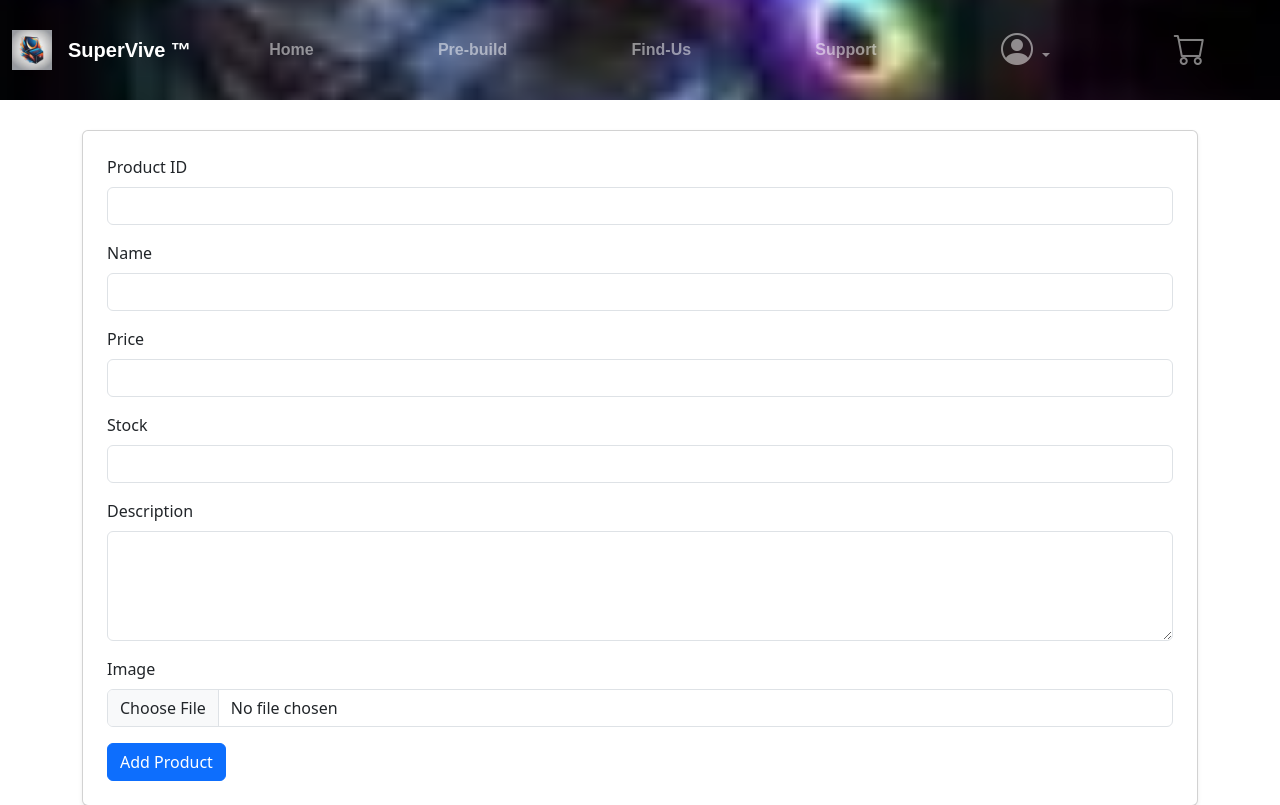
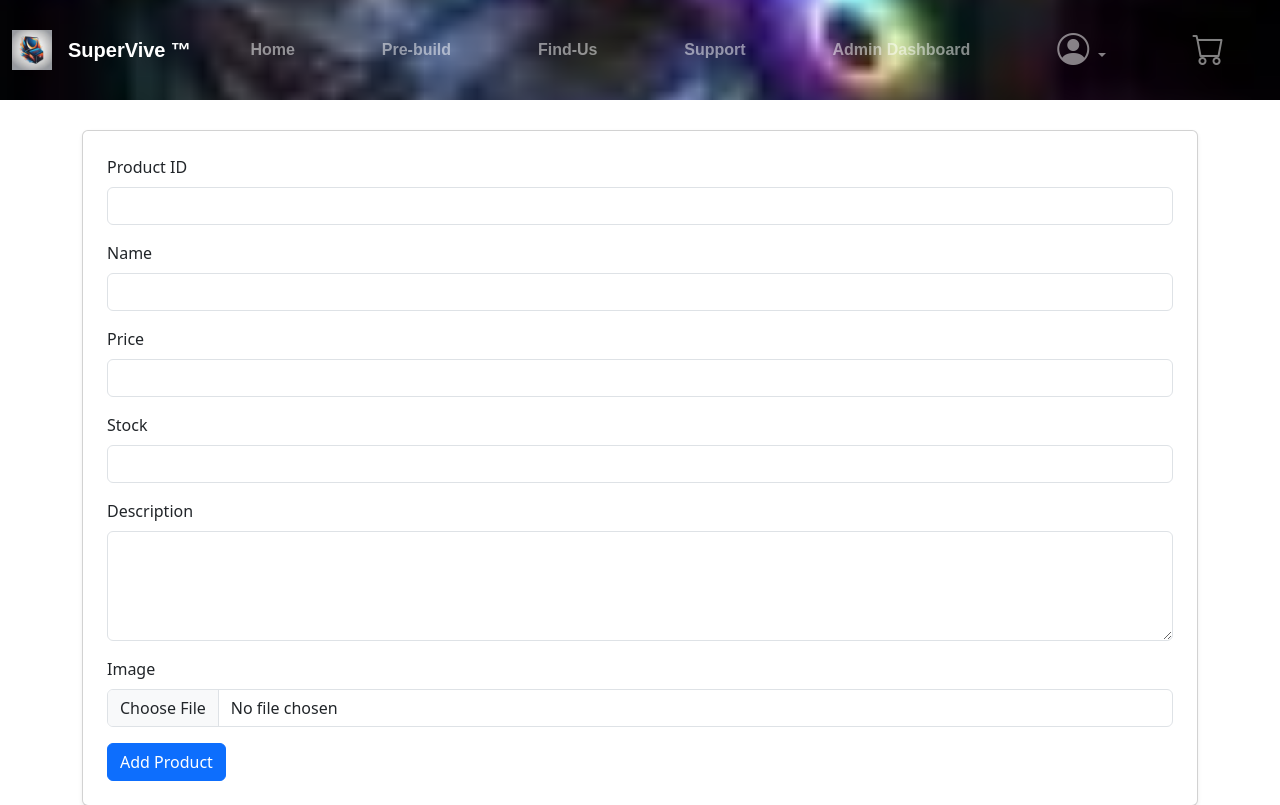
Before and after one commit to Kidcotton/SuperVive, a Flask app: page /add_product in a window 1280 px wide. Shown: the top 805 px of the page. Run offline with Flask 3, Linux system fonts and the light colour scheme; the visitor is signed in with stand-in values (Sample User, id 1); some libraries are stand-ins or nearby versions.

Commit message:
admin stuff

```diff
--- a/Webapplication/_init_.py
+++ b/Webapplication/_init_.py
@@ -493,11 +493,11 @@ def login():
                 flash('Email not found. Please register first.', 'error')
     return render_template('login_cus.html', form=form)
 
-@app.route('/admin', methods=['GET', 'POST'])
+@app.route('/admin')
 def admin():
     if 'admin_logged_in' not in session:
         flash('Unauthorized access. Please log in as an admin.', 'error')
-        return redirect(url_for('login'))
+        return redirect(url_for('admin_login'))
     users = []
     with shelve.open('users_db') as db:
         for email, details in db.items():
@@ -525,6 +525,7 @@ def admin_login():
         admin_password = request.form.get('password')
         if admin_email == 'admin@example.com' and admin_password == 'adminpassword':
             session['admin_logged_in'] = True
+            session['admin_email'] = admin_email  # Store admin email in session
             flash('Admin logged in successfully!', 'success')
             return redirect(url_for('admin'))
         else:
--- a/Webapplication/templates/includes/_navbar.html
+++ b/Webapplication/templates/includes/_navbar.html
@@ -111,6 +111,11 @@
             <li class="nav-item">
               <a class="nav-link" href="adminForum">Support</a>
             </li>
+            {% if 'admin_logged_in' in session %}
+            <li class="nav-item">
+              <a class="nav-link" href="/admin">Admin Dashboard</a>
+            </li>
+            {% endif %}
             <li class="nav-item dropdown">
               <a class="nav-link dropdown-toggle" href="#" id="navbarDropdown" role="button" data-toggle="dropdown"
                 aria-haspopup="true" aria-expanded="false">
@@ -133,6 +138,7 @@
             <li class="nav-item">
               <a class="nav-link {% if request.path == '/cart' %}active{% endif %}" href="/cart"><i
                   class="bi bi-cart bi fs-2"></i></a>
+
             </li>
           </ul>
         </div>
--- a/Webapplication/templates/includes/_navbar2.html
+++ b/Webapplication/templates/includes/_navbar2.html
@@ -92,6 +92,9 @@
           <li class="nav-item">
             <a class="nav-link" href="/admin">Manage Users</a>
           </li>
+          <li class="nav-item">
+            <a class="nav-link" href="/">Back to Homepage</a>
+          </li>
           <li class="nav-item dropdown">
             <a class="nav-link dropdown-toggle" href="#" id="navbarDropdown" role="button" data-toggle="dropdown"
               aria-haspopup="true" aria-expanded="false">
```
